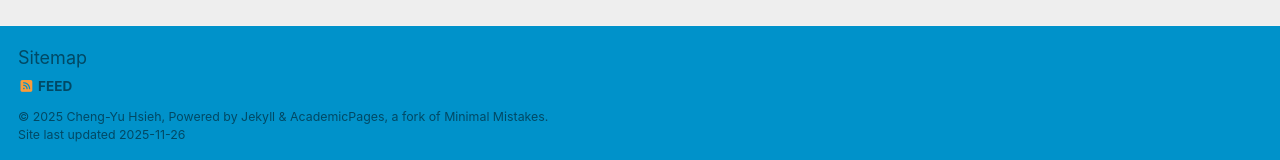
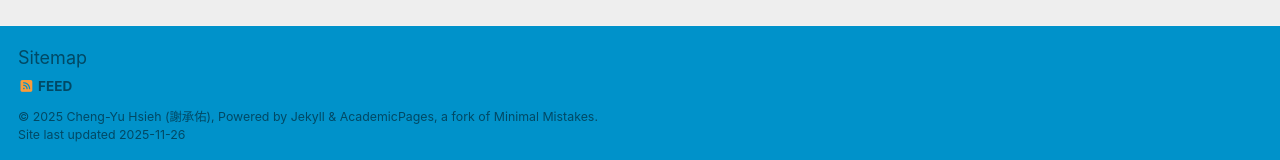
Before and after one commit to cyhsieh-psy/cyhsieh-psy.github.io, a Jekyll site: the page built from _pages/about.md, in a window 1280 px wide and 1042 px high. Shown: the part 879-1039 px from the top of the window. Built offline with Jekyll 4.4.1, drawn with Linux system fonts in a browser that asks for light colours; some web fonts are replaced; a script that is not in the unit is left out; part of the change alters nothing that is shown.

Commit message:
Update _config.yml

```diff
--- a/_config.yml
+++ b/_config.yml
@@ -11,8 +11,8 @@ locale                   : "en-UK"
 site_theme               : "air" # Currently available options are "default", "air"
 title                    : "Cheng-Yu Hsieh"
 title_separator          : "-"
-name                     : &name "Cheng-Yu Hsieh"
-description              : &description "Personal Website"   # Update this with a general description of your site, this is the default if not overridden by a page
+name                     : &name "Cheng-Yu Hsieh (謝承佑)"
+description              : &description "Cognitive psychology, psycholinguistics, computational modelling/ 認知心理學、語言心理學、計算認知科學"   # Update this with a general description of your site, this is the default if not overridden by a page
 url                      : https://cyhsieh-psy.github.io # The base hostname & protocol for your site e.g. "https://[your GitHub username].github.io",
                                                            # or if you already have some other page hosted on Github then use "https://[your GitHub username].github.io/[Your Repo Name]"
 baseurl                  : "" # the subpath of your site, e.g. "/blog"
```
